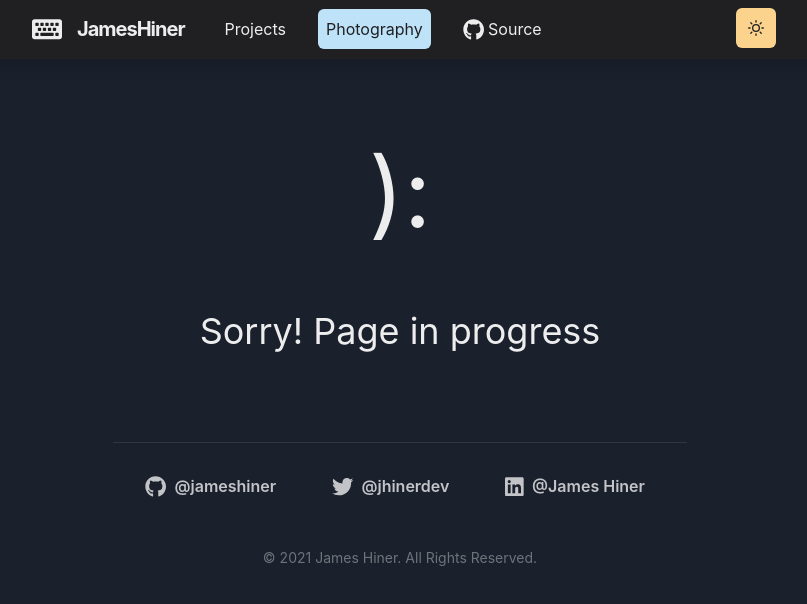
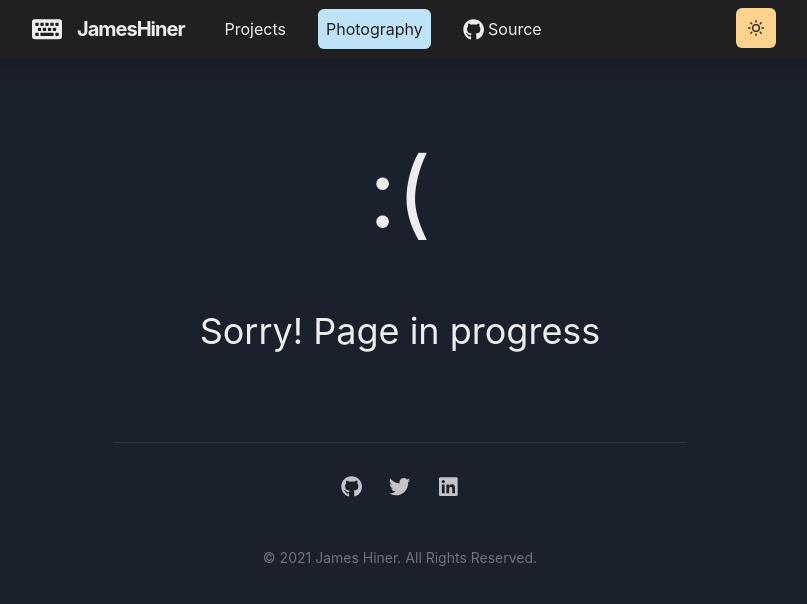
Before and after one commit to jameshiner/dev, a React (Create React App) app: page /photography in a window 1280 px wide. Shown: the top 604 px of the page, without its empty margins (240-1047 px from the left). Built offline with nearby package versions, Linux system fonts and the light colour scheme.

Commit message:
style(socials,-text-decoration): change format of the socials section and fixed the text decoration on the project cards

```diff
--- a/src/components/ProjectCard.js
+++ b/src/components/ProjectCard.js
@@ -71,12 +71,12 @@ const ProjectCard = ({ title, alt, img, gif, url, sourceUrl, description }) => {
           </Stack>
           <Box>
             <Stack direction="row" spacing={4} pt={5}>
-              <Link href={url} isExternal>
+              <Link href={url} isExternal _hover={{ textDecoration: 'none' }}>
                 <Button colorScheme="blue" variant="solid">
-                  <Text decoration="none">Demo</Text>
+                  <Text>Demo</Text>
                 </Button>
               </Link>
-              <Link href={sourceUrl} isExternal decoration="none">
+              <Link href={sourceUrl} isExternal _hover={{ textDecoration: 'none' }}>
                 <Button colorScheme="blue" variant="outline">
                   Source
                 </Button>
--- a/src/components/Socials.js
+++ b/src/components/Socials.js
@@ -1,18 +1,15 @@
-import { Container, Button, Box, Stack, Link, useColorModeValue } from '@chakra-ui/react';
+import { Container, Center, IconButton, HStack, Link } from '@chakra-ui/react';
 import { faGithub, faTwitter, faLinkedin } from '@fortawesome/free-brands-svg-icons';
 import { FontAwesomeIcon } from '@fortawesome/react-fontawesome';
 
-const SocialLink = ({ url, icon, text }) => {
-  const buttonColor = useColorModeValue('gray.800', 'whiteAlpha.900');
+const SocialLink = ({ url, icon, aria }) => {
   return (
     <Link href={url} isExternal>
-      <Button
+      <IconButton
+        aria-label={aria}
         variant="ghost"
-        color={buttonColor}
-        leftIcon={<FontAwesomeIcon icon={icon} size="lg" />}
-      >
-        {text}
-      </Button>
+        icon={<FontAwesomeIcon icon={icon} size="lg" />}
+      />
     </Link>
   );
 };
@@ -20,17 +17,17 @@ const SocialLink = ({ url, icon, text }) => {
 const Socials = () => {
   return (
     <Container>
-      <Box align="center" fontSize="sm" opacity={0.8}>
-        <Stack direction={['column', 'row']} spacing={['0px', '24px']}>
-          <SocialLink url="https://www.github.com/jameshiner" icon={faGithub} text="@jameshiner" />
-          <SocialLink url="https://www.twitter.com/jhinerdev" icon={faTwitter} text="@jhinerdev" />
+      <Center>
+        <HStack align="center" fontSize="sm" opacity={0.8}>
+          <SocialLink url="https://www.github.com/jameshiner/" icon={faGithub} aria="Github" />
+          <SocialLink url="https://www.twitter.com/jhinerdev/" icon={faTwitter} aria="Twitter" />
           <SocialLink
             url="https://www.linkedin.com/in/jameshiner/"
             icon={faLinkedin}
-            text="@James Hiner"
+            aria="LinkedIn"
           />
-        </Stack>
-      </Box>
+        </HStack>
+      </Center>
     </Container>
   );
 };
--- a/src/pages/Photography.js
+++ b/src/pages/Photography.js
@@ -4,7 +4,7 @@ const Photography = () => {
     <Box>
       <Center>
         <Text fontSize="8xl" padding={5}>
-          ):
+          :(
         </Text>
       </Center>
       <Center>
```
Also changed, not shown: 2 other files (tests, documents, lock files or other folders).
